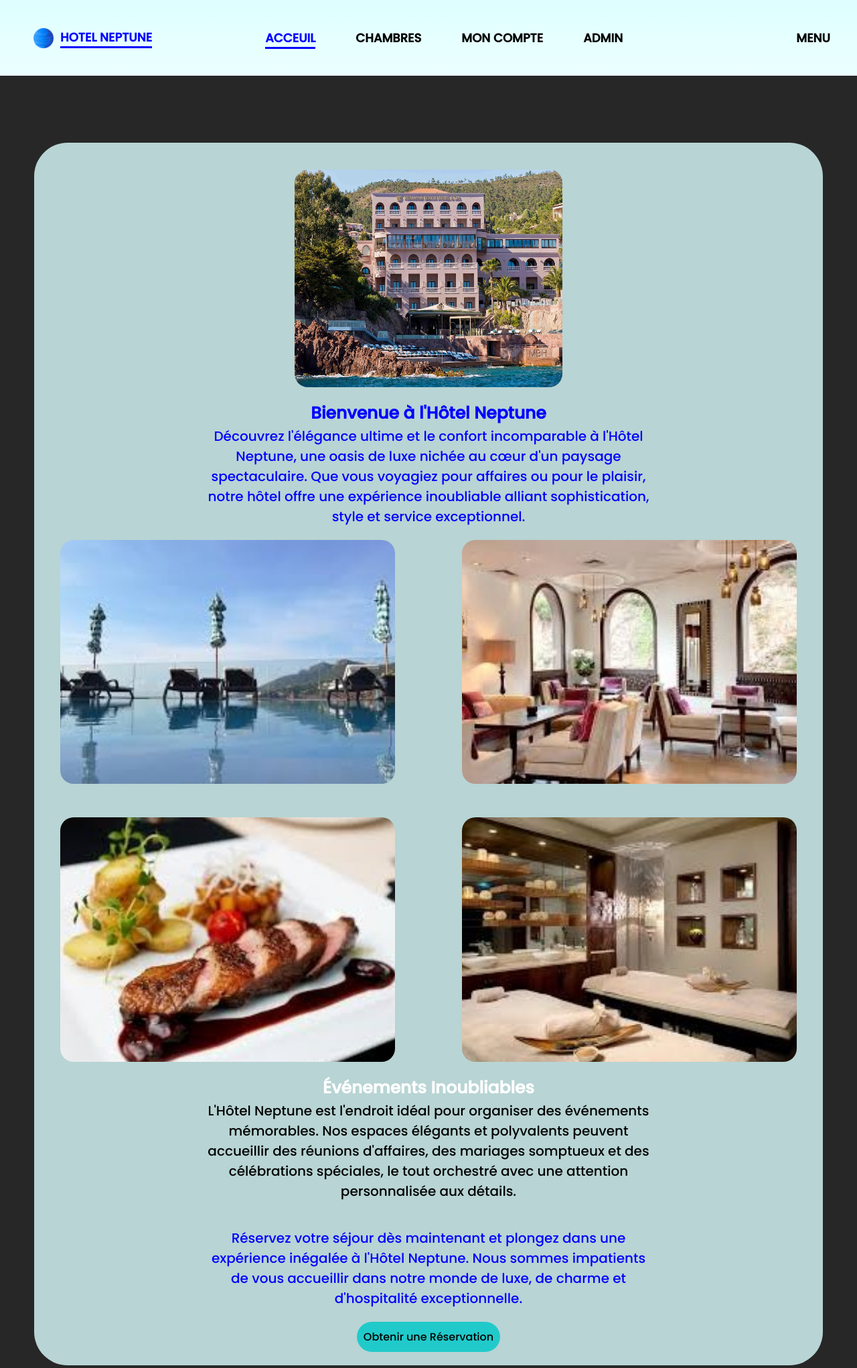
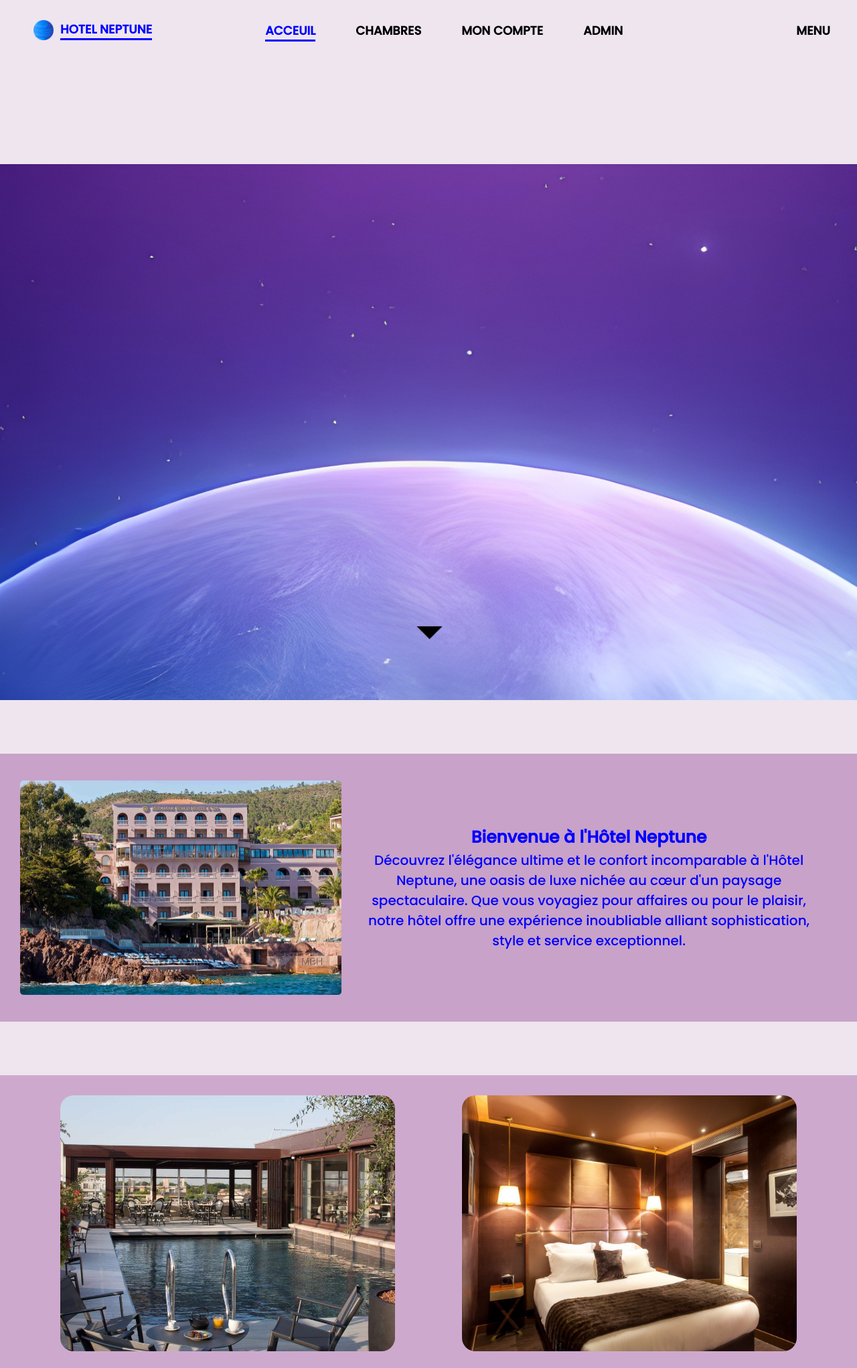
Before and after one commit to aZor9/HotelNeptune, a PHP site: page / in a window 1280 px wide. Shown: the top 2042 px of the page at 67% size. Run offline with PHP 8.4, Linux system fonts and the light colour scheme; the visitor is signed in with stand-in values (Sample User, id 1).

Commit message:
push nouveau css

```diff
--- a/data/css/index.css
+++ b/data/css/index.css
@@ -1,4 +1,4 @@
-*,
+*
 *::before,
 ::after {
     box-sizing: border-box;
@@ -13,23 +13,42 @@
     max-width: 100vw;
 }
 
+
 body {
-
+    display: flex;
+    gap: 10vh;
+    flex-direction: column;
+    align-items: center;
     height: 100vh;
     width: 100%;
-    /*background-image: url(/image/fondneptune.jpg);*/
-    background-color: rgb(39, 39, 39);
-    background-size: cover;
+    margin-left: auto;
+    margin-right: auto;
+    background-color: #EEE5EE;
+    overflow-x: hidden;
 }
 
-main {
-    background-color: rgb(221, 255, 255, 0.8);
-    color: black;
-    margin: 4%;
-    margin-top: 100px;
+body>img{
+    object-fit: cover;
+    min-height: 100svh;
+}
+
+.section{
+    background-color: #cea9ce;
+    width: 100%;
+    display: grid;
+    place-items: center;
+    padding: 30px;
+  }
+
+  .FinPage{
+    background: linear-gradient(to right, #9e599e, #5f1c5f);
+    width: 100%;
+    place-items: center;
+    display: grid;
+    gap: 20px;
+    color: white;
     padding: 20px;
-    border-radius: 50px;
-}
+  }
 
 h1 {
     font-weight: bold;
@@ -53,11 +72,25 @@ h1 {
     align-items: center;
 }
 
+@media screen and (max-width:800px) {
+    body .BHN{
+      flex-direction: column;
+      height: 600px;
+      padding-block: 30px;
+    }
+    }
+
+
 .BHN {
+    height: 400px;
+    position: relative;
+    padding-inline: 30px;
+    width: 100%;
+    justify-content: center;
+    background-color: #C8A2C8;
     display: flex;
-    flex-direction: column;
     align-items: center;
-    color: blue;
+    text-align: center;
 }
 
 .BHN>.text>* {
@@ -80,10 +113,9 @@ h1 {
 
 
 #HotelBHN {
-    height: 325px;
-    width: 400px;
-    border-radius: 20px;
-    margin-top: 20px;
+    height: 80%;
+    max-height: 400px;
+    border-radius: 5px;
 }
 
 #HotelBHN:hover {
@@ -92,6 +124,29 @@ h1 {
 }
 
 /* overlay image 1 */
+
+.overlay {
+    position: absolute;
+    display: flex;
+    flex-direction: column;
+    justify-content: center;
+    bottom: 100%;
+    background-color: rgba(0, 0, 0, 0.507);
+    overflow: hidden;
+    width: 100%;
+    height: 0;
+    transition: 0.5s;
+    gap: 20px;
+    border-radius: 5px;
+    align-items: center;  /* aligne les elements dans l'element parent*/
+  }
+
+  .overlay> p {
+    color: rgb(255, 255, 255);
+    font-size: 20px;
+    text-align: center;
+    width: 90%;
+  }
 
 .CP {
     display: flex;
@@ -113,18 +168,6 @@ h1 {
     scale: 1.1;
 }
 
-.CP>.overlay {
-    position: absolute;
-    bottom: 100%;
-    left: 0;
-    right: 0;
-    background-color: rgba(33, 202, 202, 0.6);
-    overflow: hidden;
-    width: 100%;
-    height: 0;
-    transition: 0.5s;
-    border-radius: 20px;
-}
 
 .CP:hover .overlay {
     bottom: 0;
@@ -165,18 +208,6 @@ h1 {
     scale: 1.1;
 }
 
-.displayfr>.HL>.overlay {
-    position: absolute;
-    bottom: 100%;
-    left: 0;
-    right: 0;
-    background-color: rgba(1, 207, 207, 0.65);
-    overflow: hidden;
-    width: 100%;
-    height: 0;
-    transition: 0.5s;
-    border-radius: 20px;
-}
 
 .displayfr>.HL:hover .overlay {
     bottom: 0;
@@ -217,18 +248,6 @@ h1 {
     scale: 1.1;
 }
 
-.GR>.overlay {
-    position: absolute;
-    bottom: 100%;
-    left: 0;
-    right: 0;
-    background-color: rgba(33, 202, 202, 0.6);
-    overflow: hidden;
-    width: 100%;
-    height: 0;
-    transition: 0.5s;
-    border-radius: 20px;
-}
 
 .GR:hover .overlay {
     bottom: 0;
@@ -269,18 +288,6 @@ h1 {
     scale: 1.1;
 }
 
-.displayfr>.BED>.overlay {
-    position: absolute;
-    bottom: 100%;
-    left: 0;
-    right: 0;
-    background-color: rgba(1, 207, 207, 0.65);
-    overflow: hidden;
-    width: 100%;
-    height: 0;
-    transition: 0.5s;
-    border-radius: 20px;
-}
 
 .displayfr>.BED:hover .overlay {
     bottom: 0;
--- a/data/css/navbar.css
+++ b/data/css/navbar.css
@@ -16,6 +16,10 @@
 
 header {
     max-height: 25vh;
+    /*position: fixed; *//*sa suit le scroll */
+    top: 0;
+    width: 100%;
+    z-index: 1000; /*sert a choisir la prioriter de placement */
 }
 
 .navbar {
@@ -23,9 +27,12 @@ header {
     display: flex;
     justify-content: space-between;
     align-items: center;
+    box-sizing: none;
     width: 100%;
-    background: linear-gradient(rgb(221, 255, 255), rgb(230, 255, 255), rgb(235, 255, 255));
-    box-sizing: none;
+    height: 90px;
+    margin: 0 auto;
+    background-color: rgba(238, 229, 238, 0.692);
+    backdrop-filter: blur(10px);/*ça rend flou*/
 }
 
 #lien-droite {
--- a/data/php/account.php
+++ b/data/php/account.php
@@ -56,7 +56,7 @@
             <input type="smallint "  placeholder="solde" name=solde required>
             <br>
             <div class="text-center" style='margin-left:auto;margin-right:auto;'>
-                <input style='text-align:center'  id="reservation" value="Mettre a jour"> <!-- type="submit" id réutilisé, a changer-->
+                <input type="submit" style='text-align:center'  id="reservation" value="Mettre a jour"> <!-- type="submit" id réutilisé, a changer-->
             </div>
         </div>
         </div>
--- a/data/php/navbar.php
+++ b/data/php/navbar.php
@@ -74,5 +74,7 @@
         </div>
     </nav>
 </header>
+
 </body>
 </html>
+<br><br><br>
--- a/index.php
+++ b/index.php
@@ -5,12 +5,12 @@
     <link rel="stylesheet" href="/data/css/index.css">
     <link rel="preconnect" href="https://fonts.googleapis.com">
     <link rel="preconnect" href="https://fonts.gstatic.com" crossorigin>
-    <link href="https://fonts.googleapis.com/css2?family=Oswald&family=Roboto:wght@400;700&display=swap"
-        rel="stylesheet">
+    <link href="https://fonts.googleapis.com/css2?family=Oswald&family=Roboto:wght@400;700&display=swap" rel="stylesheet">
     <link rel="preconnect" href="https://fonts.googleapis.com">
     <link rel="preconnect" href="https://fonts.gstatic.com" crossorigin>
     <link href="https://fonts.googleapis.com/css2?family=Poppins:wght@500&display=swap" rel="stylesheet">
 </head>
+
 <header>
     <?php
     include('data/php/navbar.php');
@@ -18,8 +18,7 @@
 </header>
 
 <body>
-    <main>
-        <div class=HP>
+    <img src="/data/image/neptuneciel.jpg" alt="image neptune" id="Neptune">
     <div class="BHN">
         <img src="/data/image/HotelBHN.jpg" alt="Hôtel Neptune photo" id="HotelBHN">
         <div class="text">
@@ -36,13 +35,14 @@
             </p>
         </div>
     </div>
+    <div class="section">
         <div class="displayfr">
             <div class="CP">
                 <div id="HotelCP">
                     <img src="/data/image/HotelCP.jpeg" alt="Vu de l'Hôtel">
                 </div>
                 <div class="overlay">
-                        <div class="text">
+
                         <h1>Un Cadre Paradisiaque</h1>
                         <p>
                             Entouré par des vues à couper le souffle sur l'océan et des jardins luxuriants, l'Hôtel
@@ -54,7 +54,7 @@
                             Chaque coin de l'établissement respire l'harmonie avec la nature,
                             créant ainsi une atmosphère sereine et apaisante.
                         </p>
-                        </div>
+
                 </div>
 
             </div>
@@ -63,7 +63,6 @@
                     <img src="/data/image/HotelHL.jpeg" alt="Photo Hôtel salle à manger">
                 </div>
                 <div class="overlay">
-                        <div class="text">
                         <h1>Hébergement de Luxe</h1>
                         <p>
                             Nos chambres et suites somptueuses sont conçues pour vous offrir le summum du confort.
@@ -79,14 +78,12 @@
                 </div>
             </div>
         </div>
-            </div>
         <div class="displayfr">
             <div class="GR">
                 <div id="HotelGR">
                     <img src="/data/image/HotelGR.jpeg" alt="Gastronomie de l'Hôtel">
                 </div>
                 <div class="overlay">
-                        <div class="text">
                         <h1>Gastronomie Raffinée</h1>
                         <p>
                             Laissez-vous séduire par notre cuisine exquise, préparée par des chefs talentueux qui
@@ -100,13 +97,11 @@
                         </p>
                 </div>
             </div>
-                </div>
             <div class="BED">
                 <div id="HotelBED">
                     <img src="/data/image/HotelBED.jpeg" alt="Espace détente de l'Hôtel">
                 </div>
                 <div class="overlay">
-                        <div class="text">
                         <h1>Bien-Être et Détente</h1>
                         <p>
                             Profitez d'un moment de détente absolu dans notre spa exclusif, où des thérapeutes
@@ -122,8 +117,9 @@
                 </div>
             </div>
         </div>
-            <div class="EI" style="display: flex; max-width:700px;">
-                <div class="text">
+    </div>
+
+    <div class="FinPage">
         <h1>Événements Inoubliables</h1>
         <p>
             L'Hôtel Neptune est l'endroit idéal pour organiser des événements mémorables.
@@ -133,22 +129,18 @@
             spéciales, le
             tout orchestré avec une attention personnalisée aux détails.
         </p>
-                </div>
-            </div>
-            <div class="text" style="display: flex; max-width:700px; text-align:center; color:blue;">
 
+        <p>
             Réservez votre séjour dès maintenant et plongez dans une expérience inégalée à l'Hôtel Neptune.
 
             Nous sommes impatients de vous accueillir dans notre monde de luxe, de charme et d'hospitalité
             exceptionnelle.
         </p>
-            </div>
         <div>
             <a href="/data/php/chambres.php" id="reservationacceuil">Obtenir une Réservation</a>
         </div>
+
     </div>
-    </main>
-<br><br>
 </body>
 
 </html>
```
Also changed, not shown: data/php/ajouter_argent.php (+5 -5 lines), data/image/HotelBED.jpeg, data/image/HotelCP.jpeg, data/image/HotelGR.jpeg, data/image/HotelHL.jpeg, data/image/neptuneciel.jpg (added), 1 other file. Lines whose indentation alone changed are shown as unchanged.
